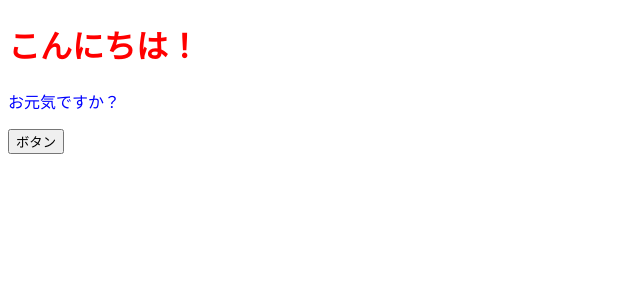
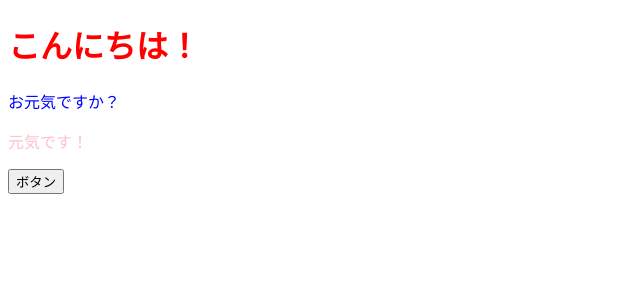
Before and after one commit to saeko9741/react_practice, a React (Create React App) app: page / in a window 1280 px wide. Shown: the top 300 px of the page, without its empty margins (0-640 px from the left). Built offline with nearby package versions, Linux system fonts and the light colour scheme.

Commit message:
Add props

```diff
--- a/src/App.jsx
+++ b/src/App.jsx
@@ -1,17 +1,17 @@
 import React from "react";
+import ColorfulMessage from "./components/ColorfulMessage";
 
 const App = () => {
   const onClickButton = () => alert();
-  const contentStyle = {
-    color: "blue",
-    fontSize: "16px"
-  };
+
   return (
     // </React.Fragment>短縮して書ける
     <>
       {/* 外の{}はjsを書くため、内側はオブジェクトの{} */}
       <h1 style={{ color: "red" }}>こんにちは！</h1>
-      <p style={contentStyle}>お元気ですか？</p>
+      {/* <ColorfulMessage color="blue" message="お元気ですか？" /> */}
+      <ColorfulMessage color="blue">お元気ですか？</ColorfulMessage>
+      <ColorfulMessage color="pink">元気です！</ColorfulMessage>
       <button onClick={onClickButton}>ボタン</button>
     </>
   );
--- /dev/null
+++ b/src/components/ColorfulMessage.jsx
@@ -0,0 +1,18 @@
+import React from "react";
+
+const ColorfulMessage = (props) => {
+  // 渡されてきたpropsの確認
+  // console.log(props);
+
+  // 分割代入
+  const { color, children } = props;
+  const contentStyle = {
+    // color: props.color,を書き換え、プロパティ名と値が同じ場合省略可
+    color,
+    fontSize: "16px"
+  };
+  // <p style={contentStyle}>{props.message}</p>;の書き換え
+  return <p style={contentStyle}>{children}</p>;
+};
+
+export default ColorfulMessage;
```
